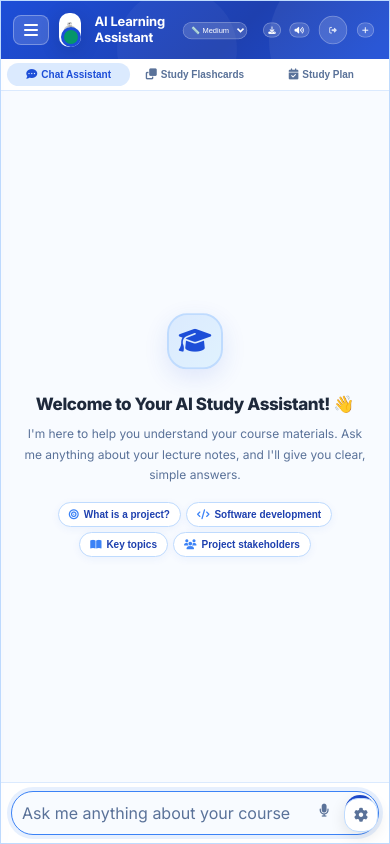
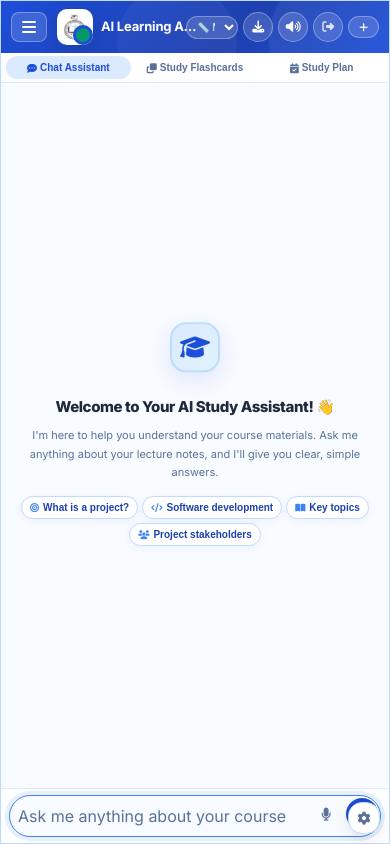
Before and after one commit to abdullahfaiz030/University-RAG-Chatbot, a Flask app: page / in a window 390 px wide. Run offline with Flask 3, Linux system fonts and the light colour scheme; the visitor is signed in with stand-in values (Sample User, id 1); data that the repository does not hold is empty.

Commit message:
Fix mobile header - proper button sizes, no scale transform, readable logo

```diff
--- a/static/style.css
+++ b/static/style.css
@@ -1459,17 +1477,28 @@ li {
     }
 
     .header-actions {
-        gap: 4px;
-    }
-
-    .header-actions .length-select,
+        gap: 5px;
+    }
+
+    /* Keep buttons usable size on tablet */
+    .header-actions .length-select {
+        padding: 5px 8px;
+        font-size: 11px;
+    }
+
     .header-actions .export-btn-header,
     .header-actions .voice-output-toggle,
-    .header-actions .logout-header-btn,
+    .header-actions .logout-header-btn {
+        width: 34px;
+        height: 34px;
+        font-size: 13px;
+        transform: none !important;
+    }
+
     .header-actions .new-chat-btn {
-        transform: scale(0.85);
-        padding: 6px 10px;
+        padding: 6px 12px;
         font-size: 11px;
+        transform: none !important;
     }
 
     .message {
@@ -1587,46 +1616,115 @@ li {
     }
 
     .chat-header {
-        padding: 10px 12px;
+        padding: 8px 10px;
+        display: flex;
+        justify-content: space-between;
+        align-items: center;
+        flex-wrap: nowrap;
+    }
+
+    .bot-info {
+        gap: 8px;
+        flex-shrink: 1;
+        min-width: 0;
     }
 
     .bot-avatar {
-        width: 34px;
-        height: 34px;
+        width: 36px;
+        height: 36px;
+        min-width: 36px;
+        min-height: 36px;
         border-radius: 10px;
+        flex-shrink: 0;
     }
 
     .bot-details h2 {
         font-size: 13px;
+        white-space: nowrap;
+        overflow: hidden;
+        text-overflow: ellipsis;
+        max-width: 100px;
+    }
+
+    .status-indicator {
+        display: none;
     }
 
     .header-actions {
-        gap: 2px;
-    }
-
-    .header-actions .length-select,
+        gap: 5px;
+        flex-shrink: 0;
+        display: flex;
+        align-items: center;
+    }
+
+    /* KEEP BUTTONS PROPERLY SIZED - NO SCALE */
+    .header-actions .length-select {
+        padding: 4px 6px;
+        font-size: 10px;
+        max-width: 52px;
+        transform: none !important;
+    }
+
     .header-actions .export-btn-header,
     .header-actions .voice-output-toggle,
-    .header-actions .logout-header-btn,
+    .header-actions .logout-header-btn {
+        width: 30px;
+        height: 30px;
+        min-width: 30px;
+        min-height: 30px;
+        padding: 0;
+        font-size: 12px;
+        display: flex;
+        align-items: center;
+        justify-content: center;
+        border-radius: 50%;
+        transform: none !important;
+    }
+
     .header-actions .new-chat-btn {
-        transform: scale(0.75);
-        padding: 4px 6px;
+        padding: 5px 10px;
         font-size: 10px;
+        gap: 3px;
+        border-radius: 50px;
+        transform: none !important;
+        white-space: nowrap;
+    }
+
+    .new-chat-btn i {
+        font-size: 10px;
+    }
+
+    /* Hide export on very small screens */
+    @media (max-width: 370px) {
+        .export-btn-header {
+            display: none !important;
+        }
+
+        .header-actions {
+            gap: 3px;
+        }
+
+        .bot-details h2 {
+            font-size: 11px;
+            max-width: 80px;
+        }
     }
 
     .chat-tabs {
-        padding: 4px 6px;
-        gap: 3px;
+        padding: 3px 5px;
+        gap: 2px;
     }
 
     .tab-btn {
         padding: 6px 8px;
         font-size: 10px;
-        gap: 4px;
+        gap: 3px;
+        flex: 1;
+        justify-content: center;
     }
 
     .tab-btn i {
-        font-size: 11px;
+        font-size: 10px;
     }
 
     .message {
@@ -1634,124 +1732,124 @@ li {
     }
 
     .chat-messages {
-        padding: 12px;
+        padding: 10px;
         gap: 10px;
     }
 
     .message-avatar {
-        width: 28px;
-        height: 28px;
-        font-size: 12px;
+        width: 26px;
+        height: 26px;
+        font-size: 11px;
     }
 
     .message-bubble {
-        padding: 8px 12px;
+        padding: 8px 10px;
         font-size: 12px;
         line-height: 1.5;
     }
 
     .welcome-message {
-        padding: 20px 10px;
+        padding: 16px 8px;
     }
 
     .welcome-icon {
-        width: 56px;
-        height: 56px;
-        font-size: 26px;
-        border-radius: 20px;
+        width: 50px;
+        height: 50px;
+        font-size: 24px;
+        border-radius: 16px;
     }
 
     .welcome-message h3 {
-        font-size: 17px;
+        font-size: 15px;
     }
 
     .welcome-message p {
+        font-size: 11px;
+        margin-bottom: 14px;
+    }
+
+    .suggestion-chips {
+        gap: 4px;
+    }
+
+    .chip {
+        padding: 5px 8px;
+        font-size: 10px;
+        gap: 4px;
+    }
+
+    .chip i {
+        font-size: 9px;
+    }
+
+    .chat-input-area {
+        padding: 6px 8px;
+    }
+
+    .input-wrapper {
+        padding: 2px 2px 2px 8px;
+        gap: 4px;
+    }
+
+    textarea {
+        font-size: 16px !important;
+        padding: 6px 0;
+    }
+
+    .mic-btn {
+        width: 32px;
+        height: 32px;
+        font-size: 13px;
+    }
+
+    .send-btn {
+        width: 32px;
+        height: 32px;
         font-size: 12px;
-        margin-bottom: 16px;
-    }
-
-    .suggestion-chips {
-        gap: 5px;
-    }
-
-    .chip {
-        padding: 6px 10px;
+    }
+
+    .flashcard-card-container {
+        height: 180px;
+    }
+
+    .card-face {
+        padding: 16px;
+    }
+
+    .card-text {
+        font-size: 12px;
+    }
+
+    .flashcard-controls {
+        gap: 8px;
+        padding: 10px;
+    }
+
+    .control-btn {
+        padding: 7px 12px;
         font-size: 10px;
-        gap: 5px;
-    }
-
-    .chip i {
-        font-size: 10px;
-    }
-
-    .chat-input-area {
-        padding: 8px 10px;
-    }
-
-    .input-wrapper {
-        padding: 3px 3px 3px 10px;
-        gap: 6px;
-    }
-
-    textarea {
-        font-size: 12px;
-        padding: 6px 0;
-    }
-
-    .mic-btn {
-        width: 30px;
-        height: 30px;
-        font-size: 13px;
-    }
-
-    .send-btn {
-        width: 30px;
-        height: 30px;
-        font-size: 12px;
-    }
-
-    .flashcard-card-container {
-        height: 200px;
-    }
-
-    .card-face {
-        padding: 20px;
-    }
-
-    .card-text {
-        font-size: 13px;
-    }
-
-    .flashcard-controls {
-        gap: 12px;
-        padding: 12px;
-    }
-
-    .control-btn {
-        padding: 8px 14px;
-        font-size: 11px;
     }
 
     .studyplan-form {
-        padding: 12px !important;
+        padding: 10px !important;
     }
 
     .studyplan-form h3 {
-        font-size: 15px;
+        font-size: 14px;
     }
 
     .studyplan-form input,
     .studyplan-form select {
-        font-size: 12px;
-        padding: 8px 10px;
+        font-size: 16px !important;
+        padding: 7px 8px;
     }
 
     .admin-link {
-        bottom: 12px;
-        right: 12px;
-        width: 34px;
-        height: 34px;
-        font-size: 14px;
+        bottom: 10px;
+        right: 10px;
+        width: 32px;
+        height: 32px;
+        font-size: 13px;
     }
 }
 
```
Also changed, not shown: other parts of static/style.css (+18 -18 lines).
